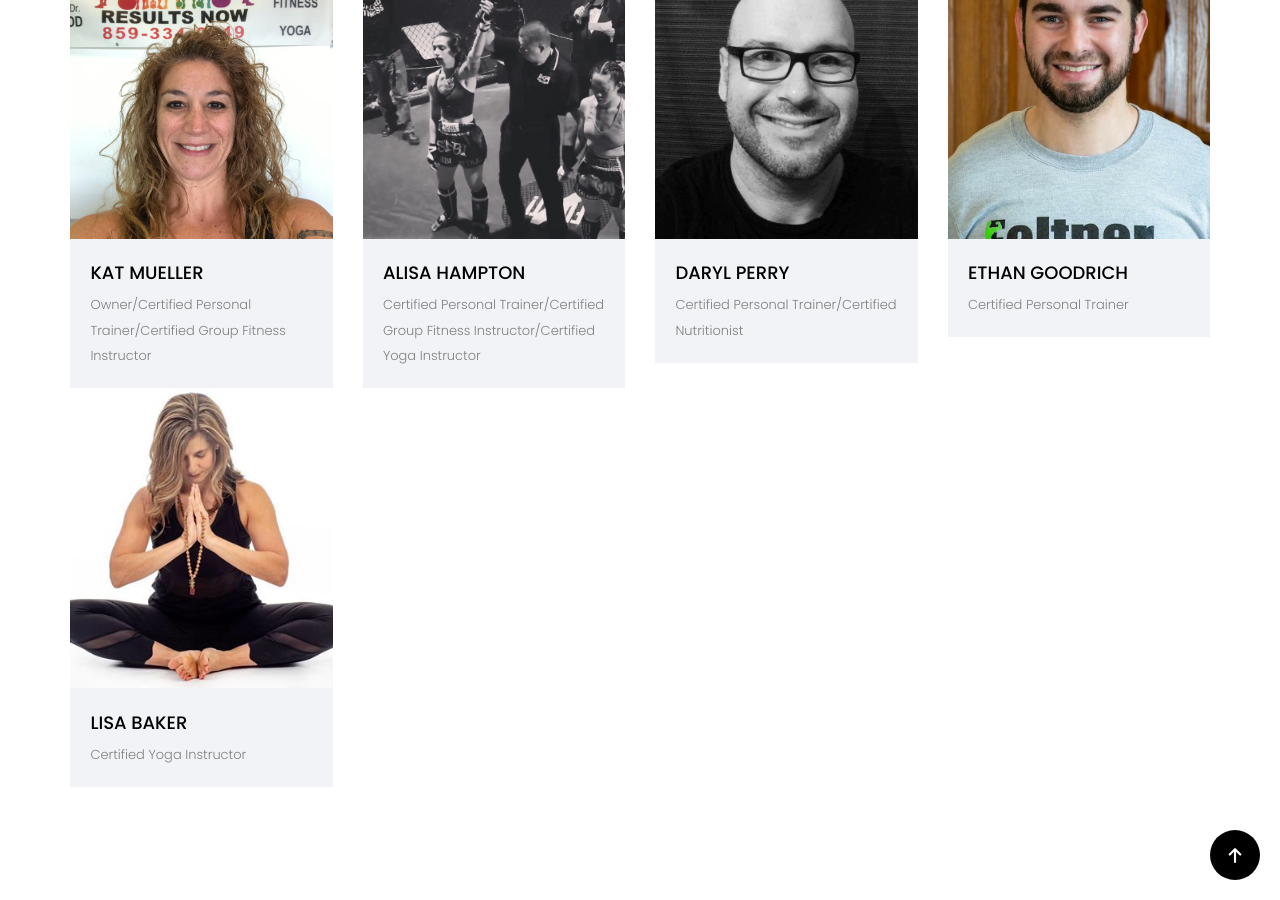
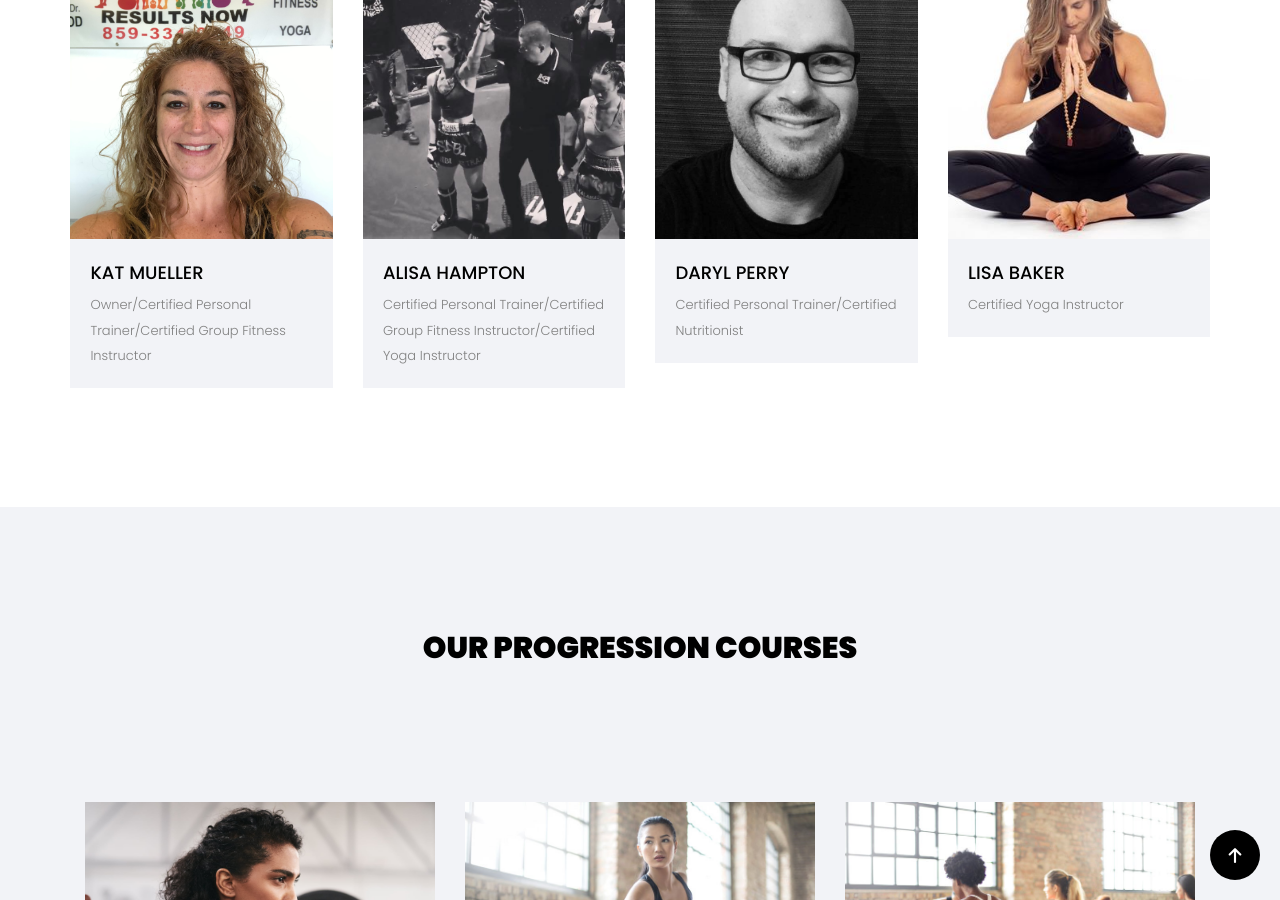
Before and after one commit to ResultsNow/resultsnow.github.io, a Jekyll site: the page built from index.html, in a window 1280 px wide and 900 px high, scrolled down 3232 px. Built offline with Jekyll 4.4.1, drawn with Linux system fonts in a browser that asks for light colours; some web fonts are replaced.

Commit message:
Update trainers.yml

```diff
--- a/_data/trainers.yml
+++ b/_data/trainers.yml
@@ -10,10 +10,6 @@
   specialty: Certified Personal Trainer/Certified Nutritionist
   image: daryl.JPG
 
-- name: Ethan Goodrich
-  specialty: Certified Personal Trainer
-  image: IMG_5657.JPG
-
 - name: Lisa Baker
   specialty: Certified Yoga Instructor
   image: Lisa profile.jpg
```
